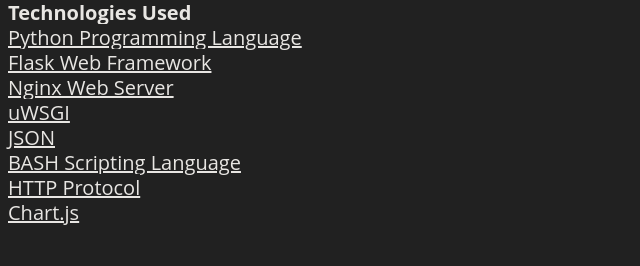
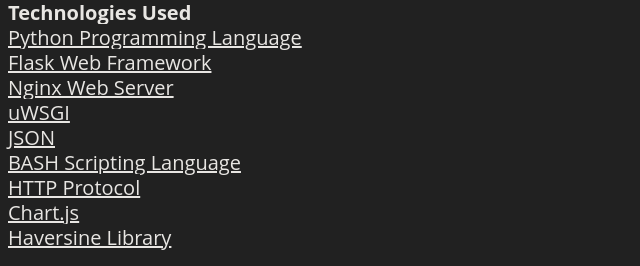
Before and after one commit to drauger-os-development/download-optimizer, a Flask app: page /about in a window 1280 px wide. Shown: the part 550-816 px from the top of the page, without its empty margins (0-640 px from the left). Before the commit the page ends 775 px from the top, so only its background shows below. Run offline with Flask 2, Linux system fonts and the light colour scheme; parts of the project's set-up code (start-up, migrations or seed data) failed here and were passed over.

Commit message:
Link to the Haversine Lib used

```diff
--- a/templates/about.html
+++ b/templates/about.html
@@ -50,6 +50,9 @@
     <a href="https://developer.mozilla.org/en-US/docs/Web/HTTP/Overview">HTTP Protocol</a>
     </br>
     <a href="https://www.chartjs.org">Chart.js</a>
+    </br>
+    <a href="https://github.com/mapado/haversine">Haversine Library</a>
+    </br>
 </h2>
 
 {% endblock %}
```
